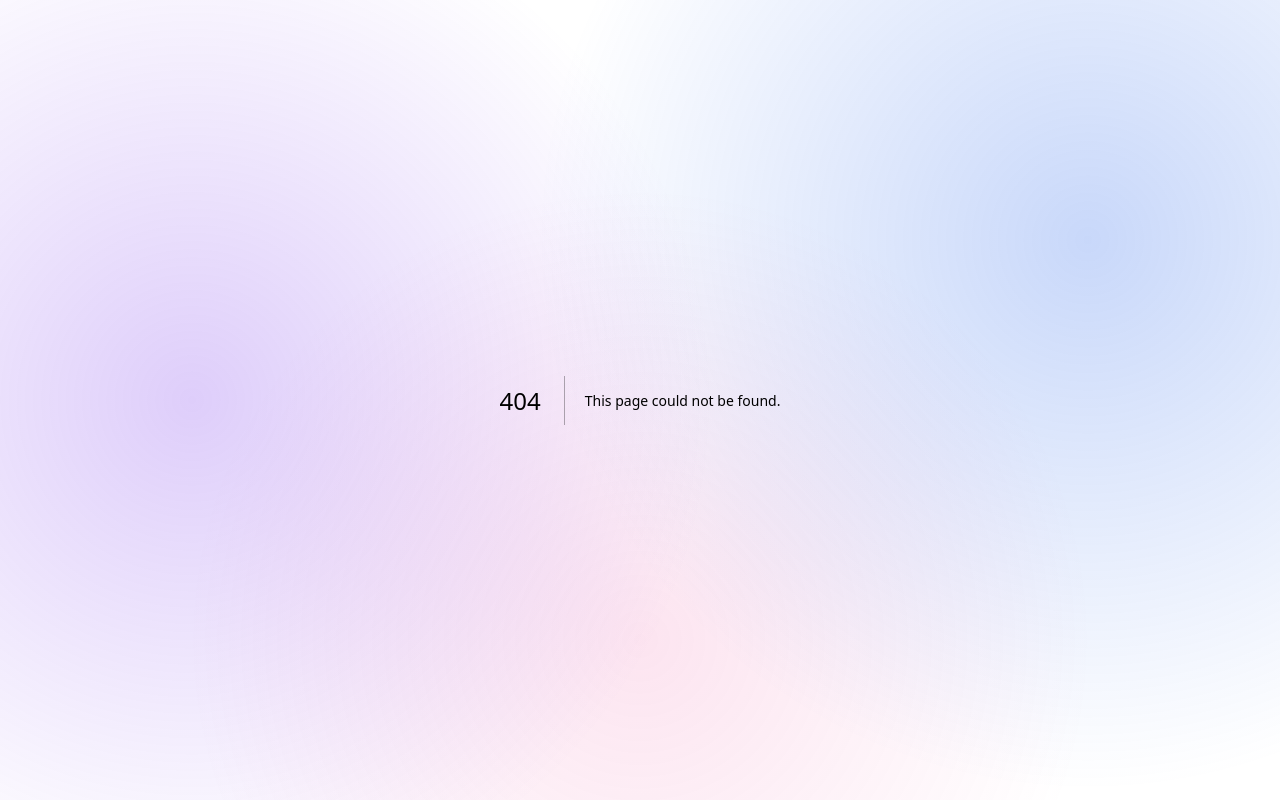
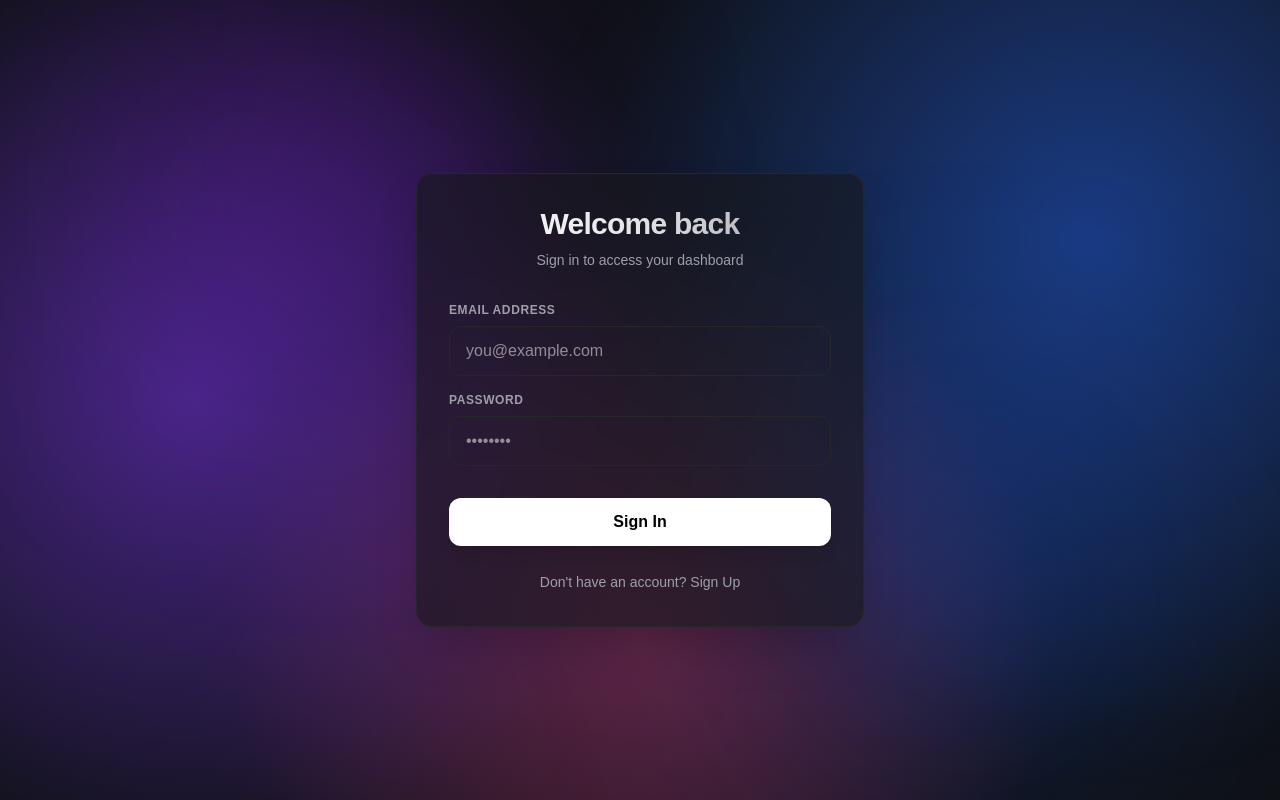
Before and after one commit to Zahi010/ResuMatch, a Next.js app in the folder frontend/: page /login in a window 1280 px wide. Before the commit this address had no page. Built offline with nearby package versions, Linux system fonts and the light colour scheme; no server answers.

Commit message:
Fix minor bugs

```diff
--- /dev/null
+++ b/frontend/src/app/login/page.tsx
@@ -0,0 +1,145 @@
+"use client";
+
+import React, { useState } from "react";
+import { useRouter } from "next/navigation";
+import { useAuthStore } from "@/lib/store";
+import { api } from "@/lib/api";
+
+export default function LoginPage() {
+  const router = useRouter();
+  const setToken = useAuthStore((state) => state.setToken);
+  const [isRegister, setIsRegister] = useState(false);
+  const [email, setEmail] = useState("");
+  const [password, setPassword] = useState("");
+  const [fullName, setFullName] = useState("");
+  const [error, setError] = useState("");
+  const [loading, setLoading] = useState(false);
+
+  const handleSubmit = async (e: React.FormEvent) => {
+    e.preventDefault();
+    setError("");
+    setLoading(true);
+
+    try {
+      if (isRegister) {
+        // Register
+        await api.post("/auth/register", {
+          email,
+          password,
+          full_name: fullName,
+        });
+        // Auto-login after successful registration
+        setIsRegister(false);
+        setError("Account created! Please enter your password to login.");
+        setLoading(false);
+        return;
+      }
+
+      // Login
+      const formData = new FormData();
+      formData.append("username", email);
+      formData.append("password", password);
+
+      const res = await api.postForm("/auth/login", formData);
+      setToken(res.access_token);
+      router.push("/dashboard");
+    } catch (err: any) {
+      setError(err.message || "An error occurred. Please try again.");
+    } finally {
+      setLoading(false);
+    }
+  };
+
+  return (
+    <div className="flex min-h-screen items-center justify-center bg-transparent text-white relative overflow-hidden px-4">
+      {/* Background Gradients */}
+      <div className="absolute top-1/4 left-1/4 -translate-x-1/2 -translate-y-1/2 w-96 h-96 bg-purple-600/20 rounded-full blur-[128px] pointer-events-none" />
+      <div className="absolute bottom-1/4 right-1/4 translate-x-1/2 translate-y-1/2 w-96 h-96 bg-blue-600/20 rounded-full blur-[128px] pointer-events-none" />
+
+      <div className="w-full max-w-md bg-zinc-900/60 backdrop-blur-xl border border-zinc-800 p-8 rounded-2xl shadow-2xl relative z-10">
+        <div className="text-center mb-8">
+          <h2 className="text-3xl font-bold tracking-tight bg-gradient-to-r from-white via-zinc-200 to-zinc-400 bg-clip-text text-transparent">
+            {isRegister ? "Create an account" : "Welcome back"}
+          </h2>
+          <p className="text-sm text-zinc-400 mt-2">
+            {isRegister ? "Get started with ResuMatch today" : "Sign in to access your dashboard"}
+          </p>
+        </div>
+
+        {error && (
+          <div className="bg-red-500/10 border border-red-500/30 text-red-400 text-sm p-3 rounded-lg mb-6">
+            {error}
+          </div>
+        )}
+
+        <form onSubmit={handleSubmit} className="space-y-4">
+          {isRegister && (
+            <div>
+              <label className="block text-xs font-semibold text-zinc-400 uppercase tracking-wider mb-2">
+                Full Name
+              </label>
+              <input
+                type="text"
+                required
+                value={fullName}
+                onChange={(e) => setFullName(e.target.value)}
+                placeholder="John Doe"
+                className="w-full bg-transparent/80 border border-zinc-800 text-white px-4 py-3 rounded-xl focus:outline-none focus:ring-2 focus:ring-purple-500/40 transition"
+              />
+            </div>
+          )}
+
+          <div>
+            <label className="block text-xs font-semibold text-zinc-400 uppercase tracking-wider mb-2">
+              Email Address
+            </label>
+            <input
+              type="email"
+              required
+              value={email}
+              onChange={(e) => setEmail(e.target.value)}
+              placeholder="you@example.com"
+              className="w-full bg-transparent/80 border border-zinc-800 text-white px-4 py-3 rounded-xl focus:outline-none focus:ring-2 focus:ring-purple-500/40 transition"
+            />
+          </div>
+
+          <div>
+            <label className="block text-xs font-semibold text-zinc-400 uppercase tracking-wider mb-2">
+              Password
+            </label>
+            <input
+              type="password"
+              required
+              value={password}
+              onChange={(e) => setPassword(e.target.value)}
+              placeholder="••••••••"
+              className="w-full bg-transparent/80 border border-zinc-800 text-white px-4 py-3 rounded-xl focus:outline-none focus:ring-2 focus:ring-purple-500/40 transition"
+            />
+          </div>
+
+          <button
+            type="submit"
+            disabled={loading}
+            className="w-full bg-white hover:bg-zinc-200 text-black py-3 rounded-xl font-semibold shadow-lg transition active:scale-[0.98] disabled:opacity-50 mt-4"
+          >
+            {loading ? "Processing..." : isRegister ? "Sign Up" : "Sign In"}
+          </button>
+        </form>
+
+        <div className="text-center mt-6">
+          <button
+            onClick={() => {
+              setIsRegister(!isRegister);
+              setError("");
+            }}
+            className="text-sm text-zinc-400 hover:text-white transition"
+          >
+            {isRegister
+              ? "Already have an account? Sign In"
+              : "Don't have an account? Sign Up"}
+          </button>
+        </div>
+      </div>
+    </div>
+  );
+}
```
